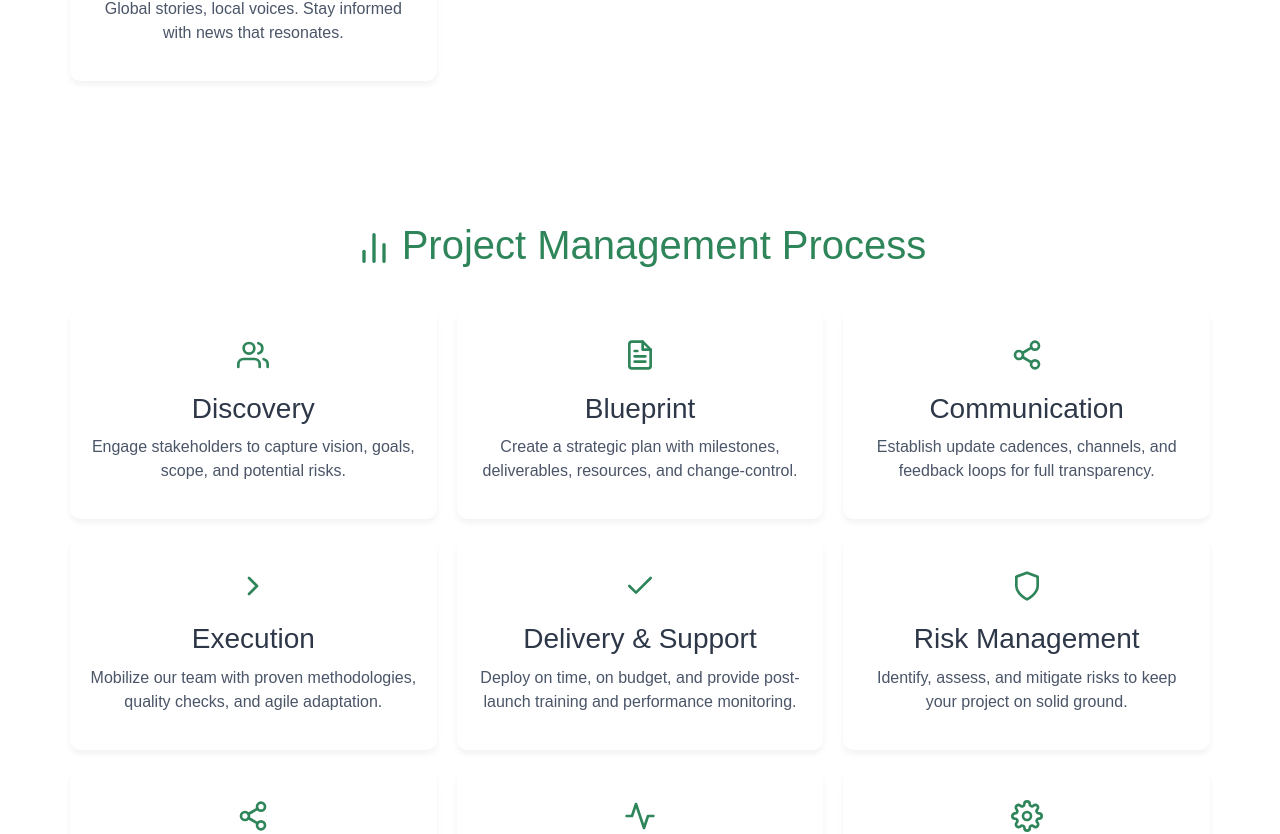
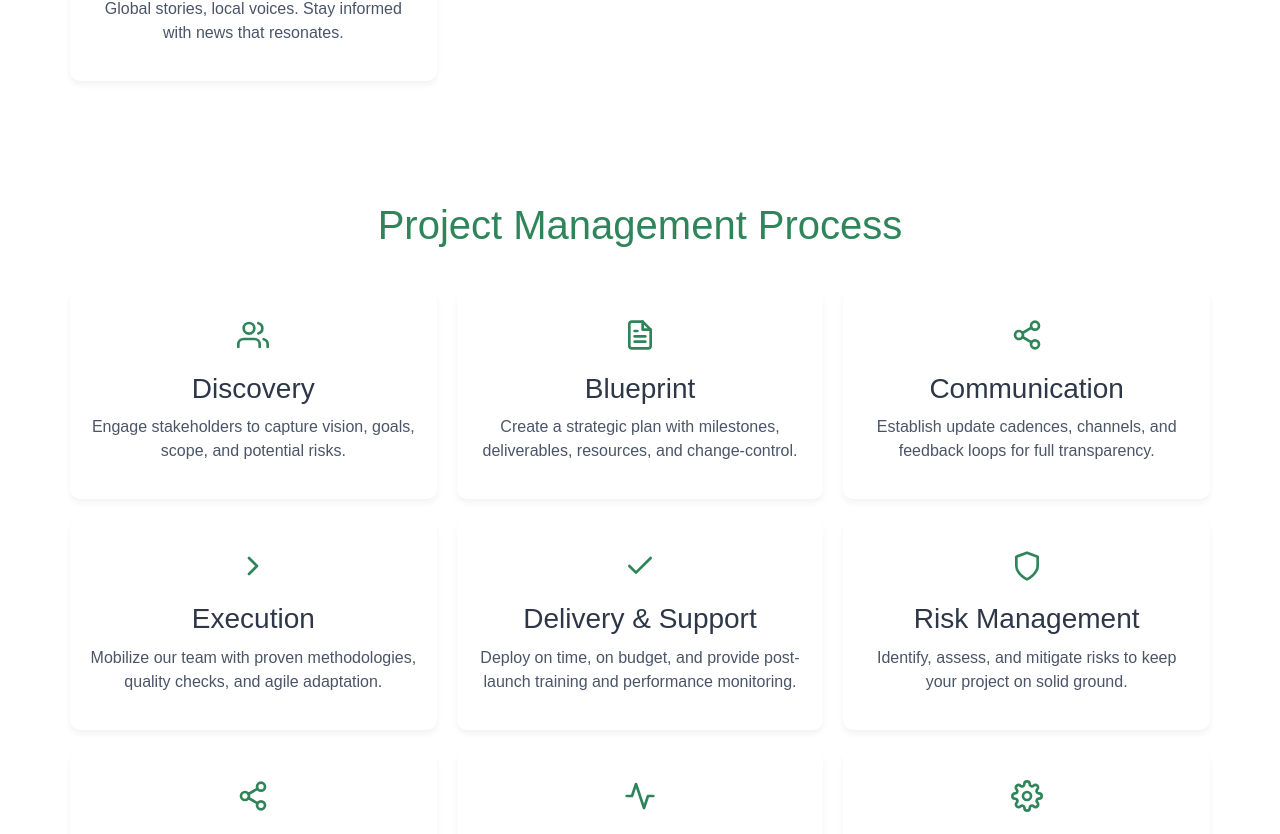
Before and after one commit to Danishanwar01/CodeQalb, a React (Create React App) app: page / in a window 1280 px wide. Shown: the part 2553-3387 px from the top of the page. Built offline with nearby package versions, Linux system fonts and the light colour scheme.

Commit message:
update public file

```diff
--- a/src/components/Home.jsx
+++ b/src/components/Home.jsx
@@ -319,24 +319,15 @@ const Home = () => {
 
 
   {/* Project Management Section */}
-<section style={{ padding: '80px 0', backgroundColor: '#fff' }}>
+  <section style={{ padding: '60px 0', backgroundColor: '#fff' }}>
         <div style={styles.container}>
-    <h2 style={styles.sectionTitle}>
-      <FiBarChart2 style={{ marginRight: '0.5rem' }} />
-      Project Management Process
-    </h2>
+          <h2 style={styles.sectionTitle}>Project Management Process</h2>
           <div style={styles.grid}>
-      {projectSteps.map((step, i) => (
+            {projectSteps.map((item, i) => (
               <div key={i} style={styles.card}>
-          <div style={{ fontSize: '2rem', color: '#2F855A', marginBottom: '15px' }}>
-            {step.icon}
-          </div>
-          <h3 style={{ color: '#2d3748', marginBottom: '10px' }}>
-            {step.title}
-          </h3>
-          <p style={{ color: '#4a5568', lineHeight: '1.5' }}>
-            {step.description}
-          </p>
+                <div style={{ fontSize: '2rem', color: '#2F855A', marginBottom: '15px' }}>{item.icon}</div>
+                <h3 style={{ color: '#2d3748', marginBottom: '10px' }}>{item.title}</h3>
+                <p style={{ color: '#4a5568' }}>{item.description}</p>
               </div>
             ))}
           </div>
```
Lines whose indentation alone changed are shown as unchanged.
